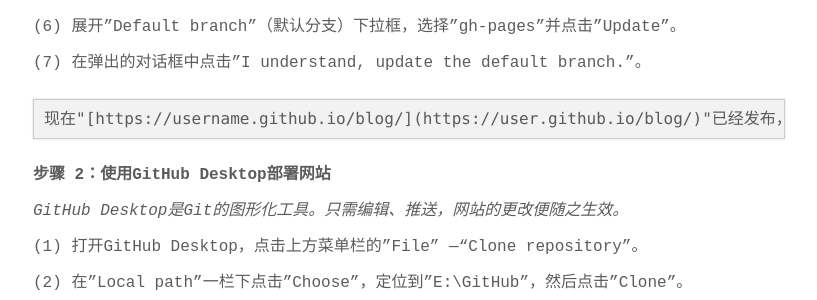
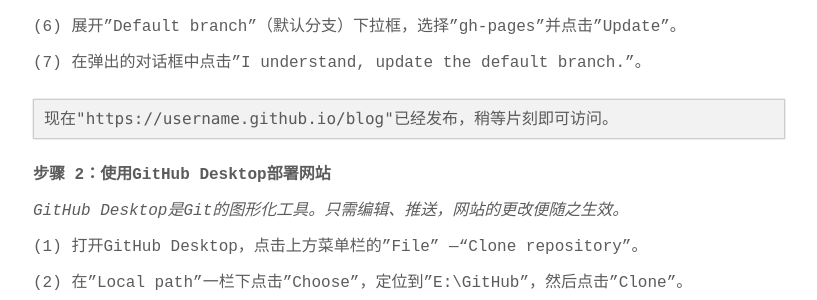
Before and after one commit to Dangiaon/blog, a Jekyll site: the page built from _posts/2020-10-14-在GitHub上构建自己的网站.md, in a window 1280 px wide. Shown: the part 1732-2032 px from the top of the page, without its empty margins (231-1048 px from the left). Built offline with Jekyll 4.4.1, drawn with Linux system fonts in a browser that asks for light colours; some web fonts are replaced; part of the change alters nothing that is shown.

Commit message:
Update 2020-10-14-在GitHub上构建自己的网站.md

```diff
--- a/_posts/2020-10-14-在GitHub上构建自己的网站.md
+++ b/_posts/2020-10-14-在GitHub上构建自己的网站.md
@@ -73,7 +73,7 @@ GitHub Pages是一项静态网站托管服务，它直接从GitHub仓库获取HT
 
 (7) 在弹出的对话框中点击"I understand, update the default branch."。
 
-    现在"[https://username.github.io/blog/](https://user.github.io/blog/)"已经发布，稍等片刻即可访问。
+    现在"https://username.github.io/blog"已经发布，稍等片刻即可访问。
 
 **步骤 2：使用GitHub Desktop部署网站**
 
```
